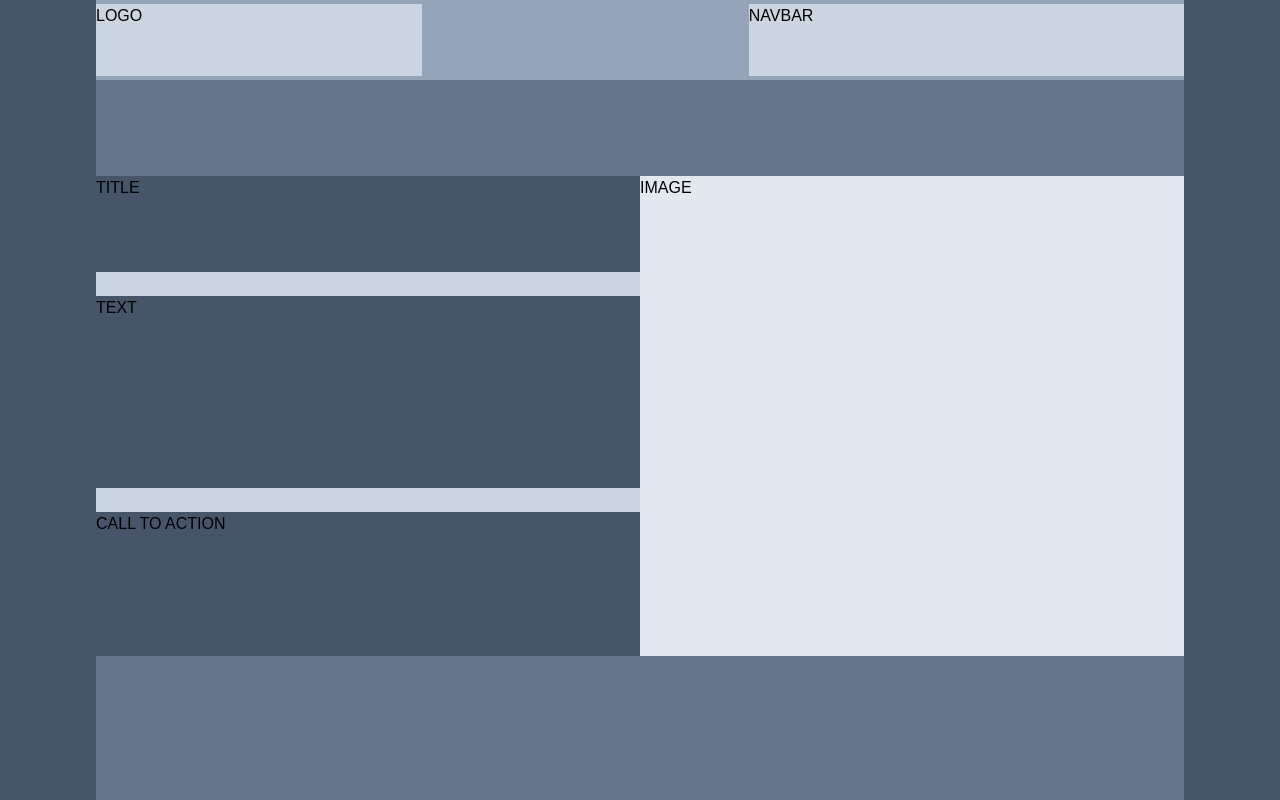
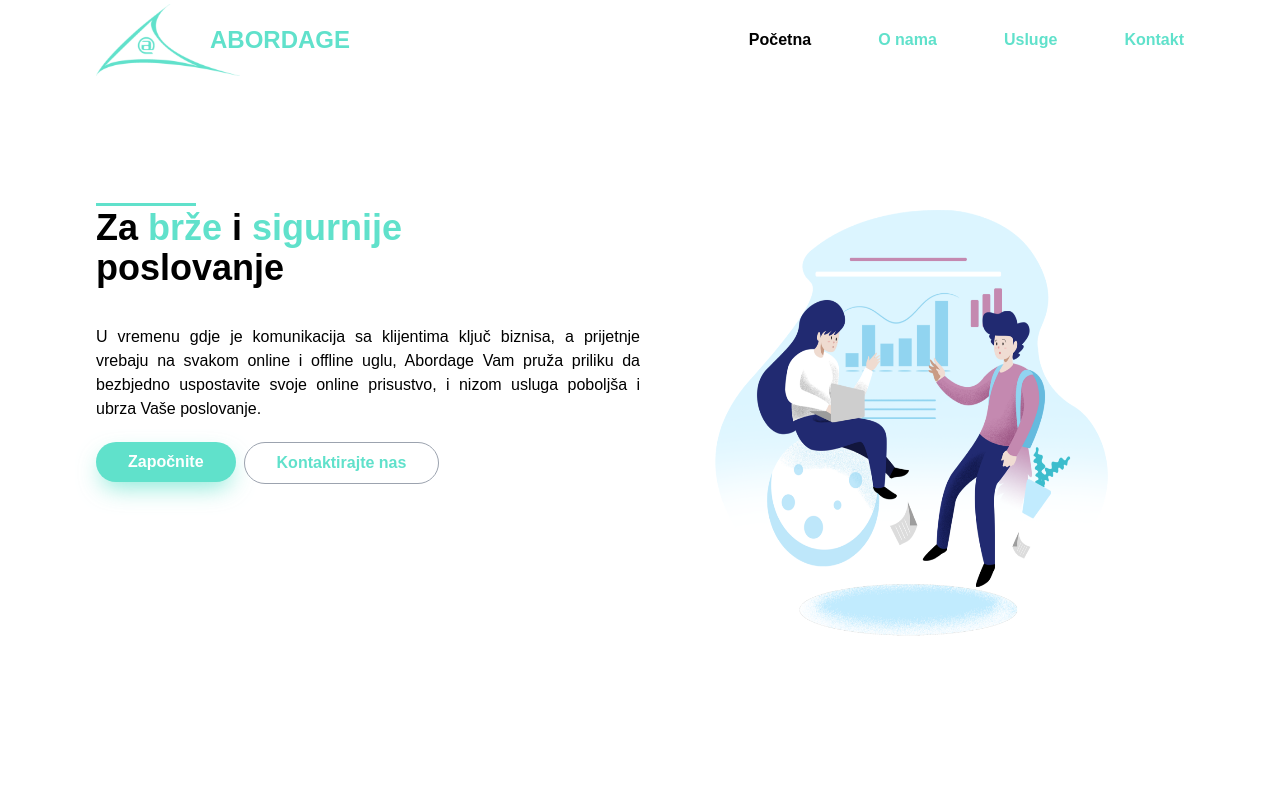
Before and after one commit to barskiii/abordage-v2, a Next.js app: page / in a window 1280 px wide. Built offline with nearby package versions, Linux system fonts and the light colour scheme.

Commit message:
Hero section generally finished for large devices

```diff
--- a/components/Hero.tsx
+++ b/components/Hero.tsx
@@ -1,42 +1,58 @@
+
+import Image from "next/image"
 
 function Hero() {
   return (
-    <section className="w-[100vw] h-[100vh] bg-slate-600 max-w-[100%] flex justify-center">
-        <div className="bg-slate-500 w-[85%] h-[100%]">
+    <section className="w-[100vw] h-[100vh] max-w-[100%] flex justify-center">
+        <div className=" w-[85%] h-[100%]">
             {/* Top section */}
-            <div className="w-[100%] h-20 bg-slate-400 flex items-center justify-between">
+            <div className="w-[100%] h-20 flex items-center justify-between">
                 {/* Logo */}
-                <div className="w-[30%] h-[90%] bg-slate-300">
-                    LOGO
+                <div className="w-[30%] h-[90%] items-center justify-start flex flex-row">
+                    <img src="/abordage-logo.svg" alt="Logo" className="h-[100%] w-auto" />
+
+                    <h1 className="ml-[-30px] text-[#60E1CB] text-2xl font-bold ">ABORDAGE</h1>
                 </div>
 
                 {/* Navbar */}
-                <div className="w-[40%] h-[90%] bg-slate-300 ml-6">
-                    NAVBAR
+                <div className="w-[40%] h-[90%] ml-6 flex justify-between items-center">
+                    <a href="" className="font-semibold">Početna</a>
+                    <a href="" className="font-semibold text-[#60E1CB]">O nama</a>
+                    <a href="" className="font-semibold text-[#60E1CB]">Usluge</a>
+                    <a href="" className="font-semibold text-[#60E1CB]">Kontakt</a>
                 </div>
             </div>
 
             {/* Main hero flex */}
-            <div className="w-[100%] h-[60%] bg-slate-400 mt-24 flex">
+            <div className="w-[100%] h-[60%] mt-32 flex">
                 {/* Hero - cta */}
-                <div className="w-[50%] h-[100%] bg-slate-300 flex flex-col justify-between">
+                <div className="w-[50%] h-[100%] flex flex-col space-y-4">
                     {/* Header */}
-                    <div className="h-[20%] w-[100%] bg-slate-600">
-                        TITLE
+                    <div className="h-[20%] w-[100%] relative">
+                        <div className="w-[100px] h-[3px] bg-[#60E1CB] absolute top-0 left-0 mt-[-5px]">
+
+                        </div>
+                        <h1 className="text-4xl font-semibold">Za <span className="text-[#60E1CB]">brže</span> i <span className="text-[#60E1CB]">sigurnije</span><br/>poslovanje</h1>
                     </div>
 
-                    <div className="h-[40%] w-[100%] bg-slate-600">
-                        TEXT
+                    <div className="h-[22%] w-[100%] text-justify flex items-center">
+                        <p className="block">U vremenu gdje je komunikacija sa klijentima ključ biznisa, a prijetnje vrebaju na svakom online i offline uglu, Abordage Vam pruža priliku da bezbjedno uspostavite svoje online prisustvo, i
+nizom usluga poboljša i ubrza Vaše poslovanje.</p>
                     </div>
 
-                    <div className="h-[30%] w-[100%] bg-slate-600">
-                        CALL TO ACTION
+                    <div className="h-[30%] w-[100%] flex flex-row space-x-2">
+                        <div>
+                            <button className="font-[550] bg-[#60E1CB] px-8 py-2 rounded-full text-white cta-button">Započnite</button>
+                        </div>
+                        <div>
+                            <button className="font-[550] bg-white px-8 py-2 rounded-full border border-gray-400 border-solid text-[#60E1CB] block-inline">Kontaktirajte nas</button>
+                        </div>
                     </div>
                 </div>
 
                 {/* Image */}
-                <div className="w-[50%] h-[100%] bg-slate-200">
-                    IMAGE
+                <div className="w-[50%] h-[100%] center justify-center items-center">
+                    <img src="/hero-1.png" alt="Hero" className="h-[100%] w-auto mt-[-28px]"/>
                 </div>
             </div>
         </div>
--- a/styles/globals.css
+++ b/styles/globals.css
@@ -5,6 +5,12 @@ body {
   font-family: 'Circular Std', sans-serif !important;
 }
 
+.cta-button {
+  box-shadow: 0px 10px 23px -5px rgba(96,225,203,0.75) !important;
+-webkit-box-shadow: 0px 10px 23px -5px rgba(96,225,203,0.75) !important;
+-moz-box-shadow: 0px 10px 23px -5px rgba(96,225,203,0.75) !important;
+}
+
 @tailwind base;
 @tailwind components;
 @tailwind utilities;
```
Also changed, not shown: public/abordage-logo.svg (added), public/hero-1.png (added).
